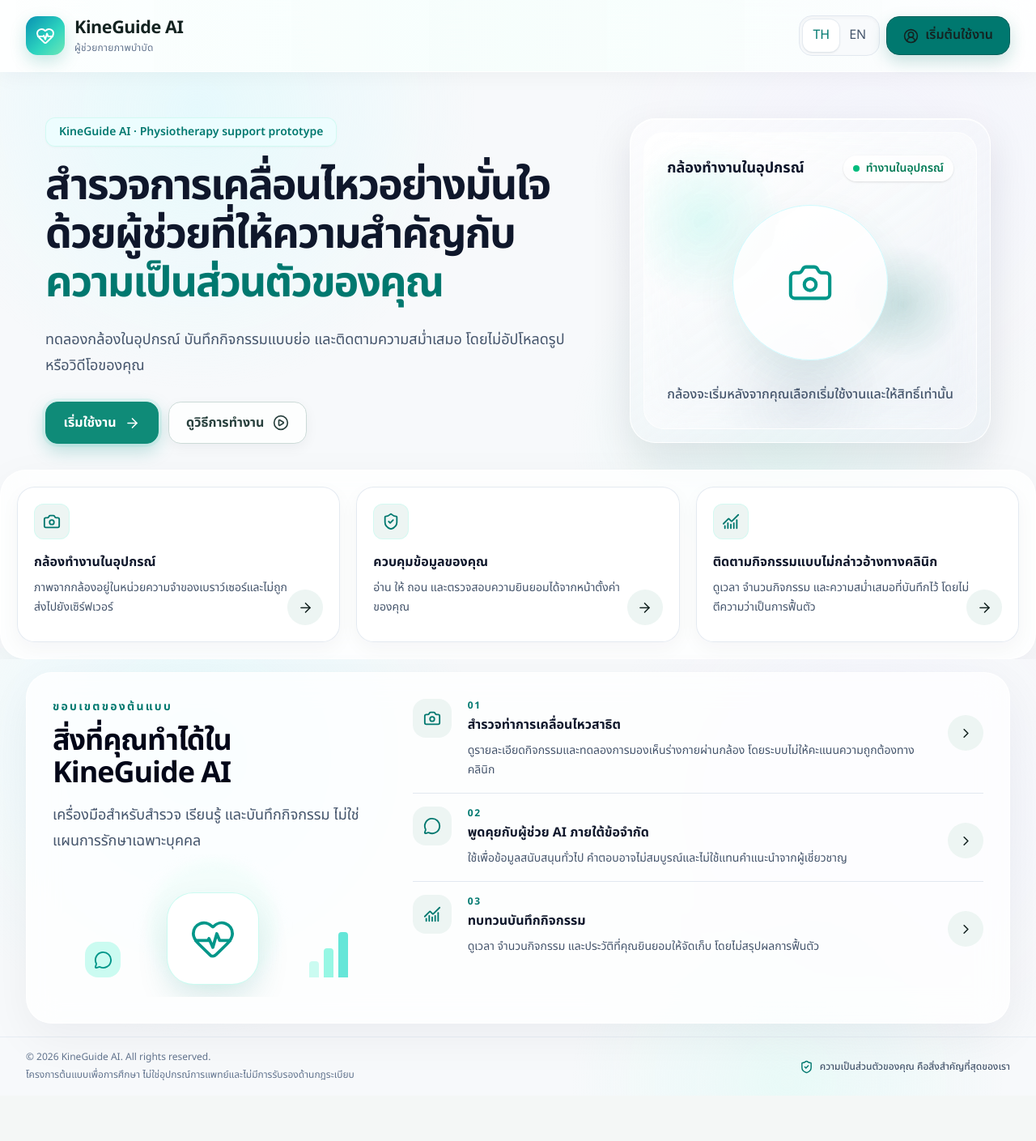
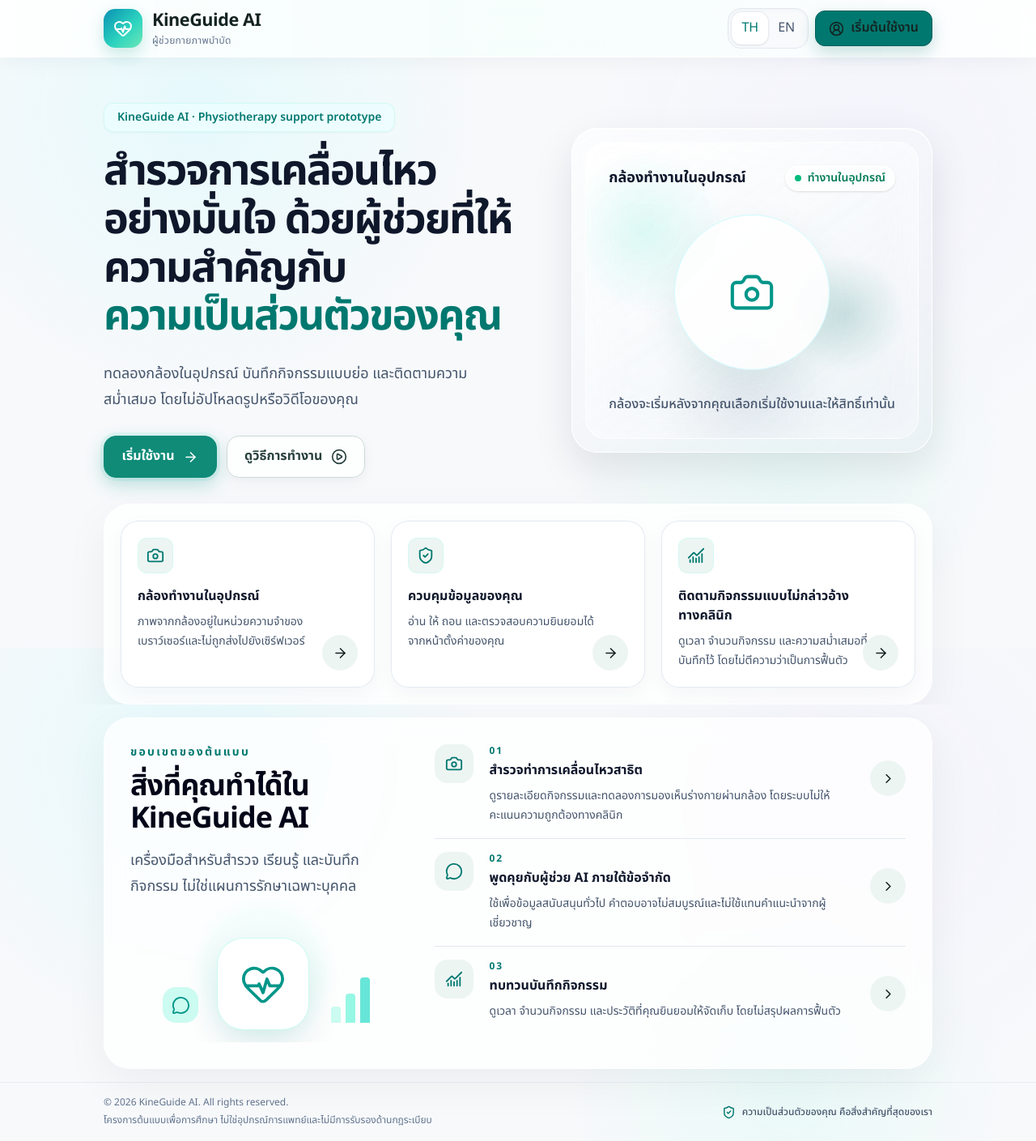
Before and after one commit to err0r4o4-dev/kineguide-ai, a React (Vite) app in the folder apps/web/: page / in a window 1280 px wide. Shown: the whole page at 81% size. Before the commit the page ends 1353 px from the top, so only its background shows below. Built offline with nearby package versions, Linux system fonts and the light colour scheme; no server answers.

Commit message:
feat: implement landing page layout and public header component with associated e2e tests

```diff
--- a/apps/web/src/components/layout/PublicHeader.tsx
+++ b/apps/web/src/components/layout/PublicHeader.tsx
@@ -17,7 +17,7 @@
       >
         {t('common.skip')}
       </a>
-      <div className="mx-auto flex min-h-[4.75rem] max-w-7xl items-center justify-between gap-3 px-4 sm:min-h-[5.5rem] sm:gap-4 sm:px-6 lg:px-8">
+      <div className="mx-auto flex min-h-16 w-4/5 items-center justify-between gap-3 sm:min-h-[4.375rem]">
         <span className="sm:hidden">
           <Brand compact prominent />
         </span>
@@ -28,13 +28,11 @@
           <LanguageButton appearance="public" />
           <Link
             aria-label={t('nav.getStarted')}
-            className="inline-flex min-h-11 items-center justify-center gap-2 whitespace-nowrap rounded-xl border border-teal-800 bg-teal-700 px-3 font-semibold text-white no-underline shadow-[0_8px_20px_rgb(15_118_110_/_22%)] transition-colors hover:bg-teal-800 sm:min-h-12 sm:rounded-2xl sm:px-5"
+            className="inline-flex min-h-11 items-center justify-center gap-2 whitespace-nowrap rounded-xl border border-teal-800 bg-teal-700 px-3 font-semibold text-white no-underline shadow-[0_8px_20px_rgb(15_118_110_/_22%)] transition-colors hover:bg-teal-800 sm:px-4"
             to={auth.user ? '/app' : '/register'}
           >
             <CircleUserRound aria-hidden="true" size={19} />
-            <span className="hidden min-[400px]:inline">
-              {t('nav.getStarted')}
-            </span>
+            <span className="hidden sm:inline">{t('nav.getStarted')}</span>
           </Link>
         </nav>
       </div>
--- a/apps/web/src/routes/LandingPage.tsx
+++ b/apps/web/src/routes/LandingPage.tsx
@@ -75,7 +75,7 @@
       <PublicHeader />
       <main id="main-content">
         <section className="relative isolate overflow-hidden">
-          <div className="mx-auto grid max-w-[90rem] items-center gap-10 px-5 pb-8 pt-12 sm:px-8 sm:pb-10 sm:pt-14 lg:grid-cols-[1fr_auto] lg:gap-16 lg:px-14 lg:pb-6 lg:pt-12">
+          <div className="kg-landing-content mx-auto grid w-4/5 items-center gap-10 pb-8 pt-12 sm:pb-10 sm:pt-14 lg:grid-cols-[1fr_auto] lg:gap-16 lg:pb-6 lg:pt-12">
             <div className="min-w-0 lg:py-2">
               <p className="inline-flex min-h-9 items-center rounded-xl border border-teal-100/80 bg-cyan-50/80 px-4 text-sm font-semibold text-teal-700 shadow-sm shadow-teal-900/[0.03]">
                 {t('landing.eyebrow')}
@@ -138,7 +138,7 @@
             </aside>
           </div>
           <div
-            className="kg-landing-surface mx-auto max-w-[90rem] rounded-[1.75rem] p-4 sm:p-5 lg:rounded-[2rem]"
+            className="kg-landing-content kg-landing-surface mx-auto w-4/5 rounded-[1.75rem] p-4 sm:p-5 lg:rounded-[2rem]"
             id="features"
           >
             <h2 className="sr-only" id="features-title">
@@ -177,10 +177,10 @@
 
         <section
           aria-labelledby="capabilities-title"
-          className="px-4 py-5 sm:px-6 sm:py-7 lg:px-8 lg:py-4"
+          className="py-5 sm:py-7 lg:py-4"
           id="capabilities"
         >
-          <div className="kg-landing-surface mx-auto grid max-w-[90rem] gap-10 rounded-[1.75rem] p-7 sm:p-8 lg:grid-cols-[0.72fr_1.28fr] lg:gap-12 lg:rounded-[2rem]">
+          <div className="kg-landing-content kg-landing-surface mx-auto grid w-4/5 gap-10 rounded-[1.75rem] p-7 sm:p-8 lg:grid-cols-[0.72fr_1.28fr] lg:gap-12 lg:rounded-[2rem]">
             <div className="relative flex min-h-[24rem] flex-col lg:min-h-0">
               <div>
                 <p className="text-sm font-bold uppercase tracking-[0.16em] text-teal-700">
@@ -249,7 +249,7 @@
       </main>
 
       <footer className="border-t border-slate-200/70 bg-transparent">
-        <div className="mx-auto flex max-w-7xl flex-col gap-3 px-4 py-4 text-xs text-slate-500 sm:flex-row sm:items-center sm:justify-between sm:px-6 lg:px-8">
+        <div className="kg-landing-content mx-auto flex w-4/5 flex-col gap-3 py-4 text-xs text-slate-500 sm:flex-row sm:items-center sm:justify-between">
           <div>
             <p>{t('landing.footerCopyright')}</p>
             <p className="mt-1 max-w-2xl leading-5 text-slate-500">
```
Also changed, not shown: 1 other file (tests, documents, lock files or other folders).
